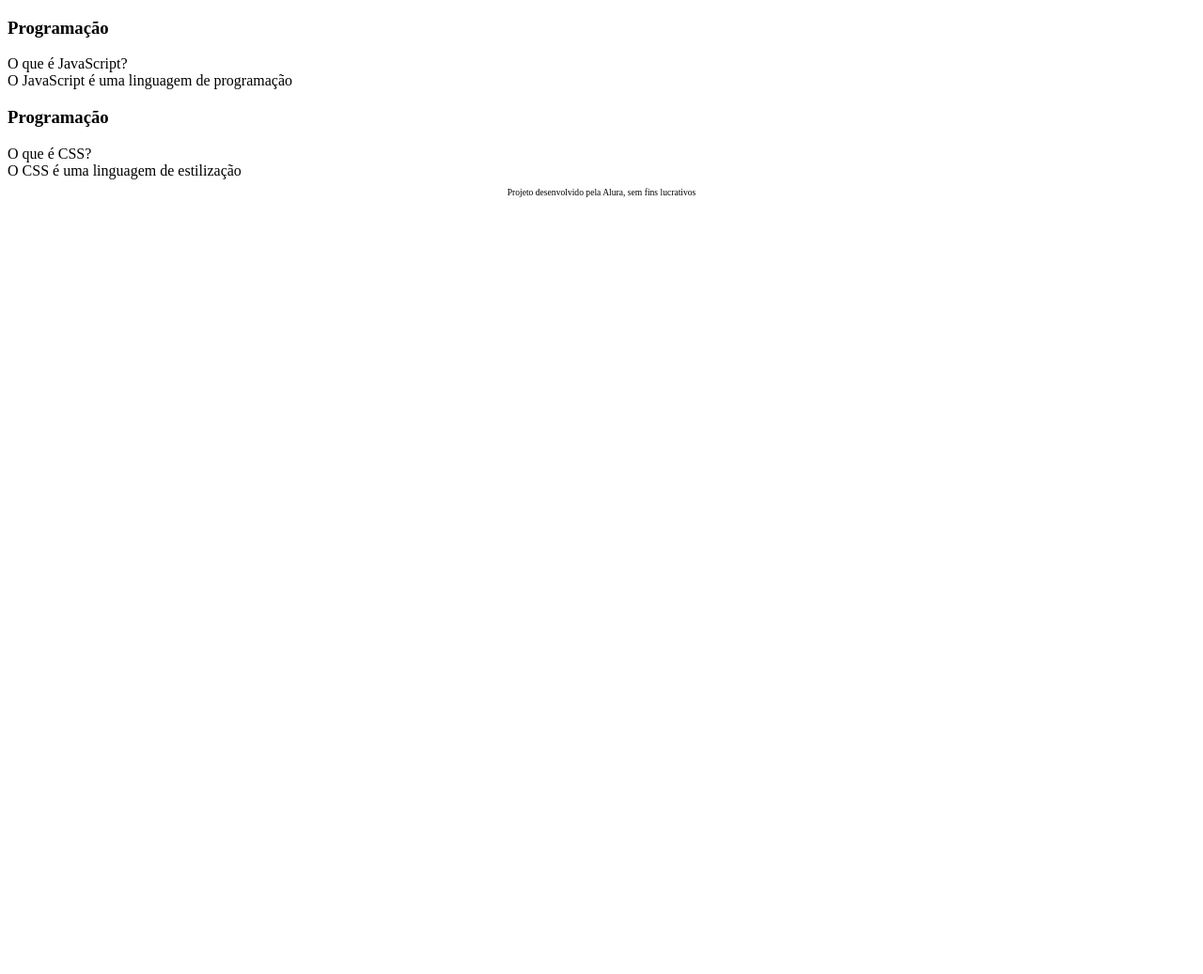
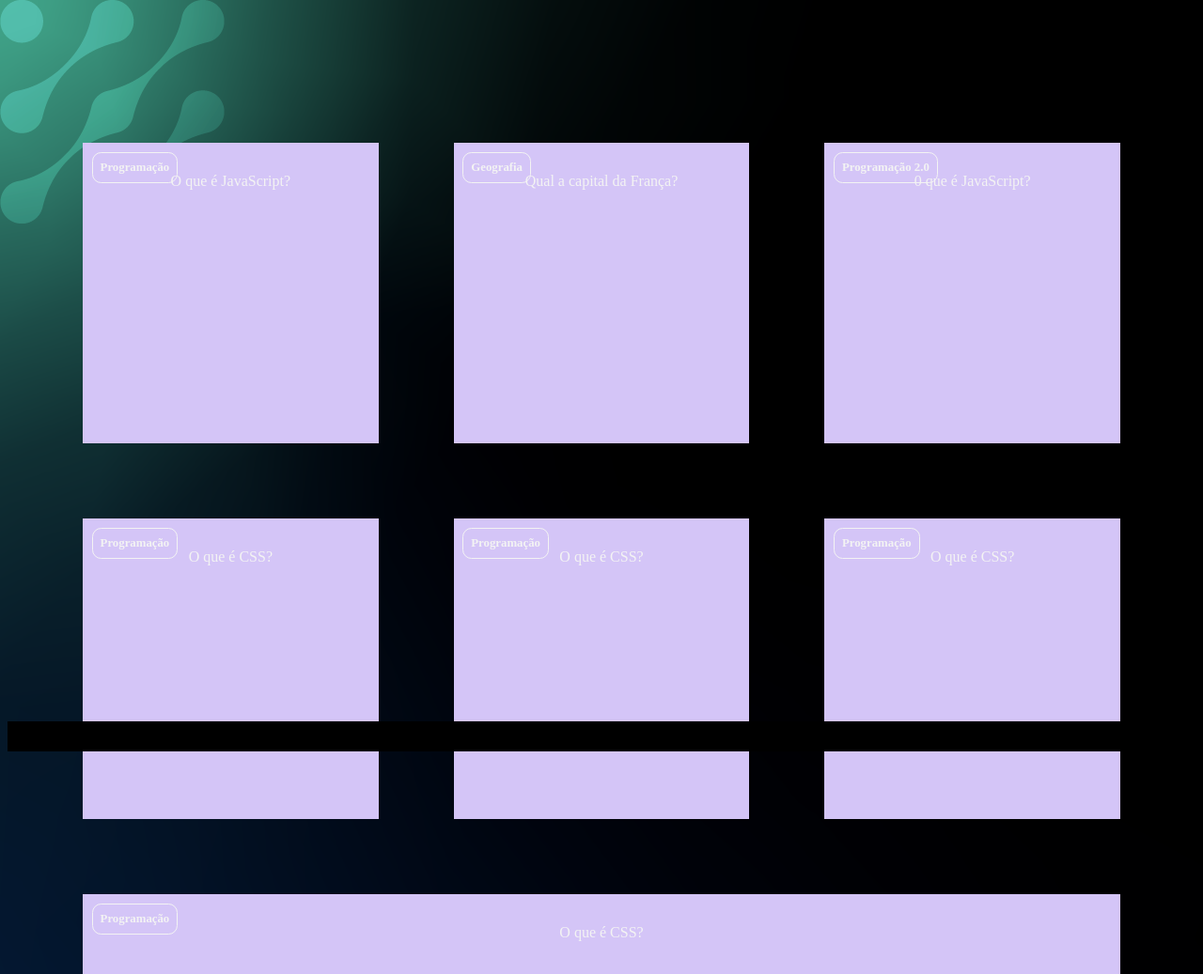
Before and after one commit to micheli24/3-trimestre, a plain HTML site: page index.html in a window 1280 px wide. Shown: the top 1037 px of the page at 94% size. Before the commit the page ends 800 px from the top, so only its background shows below. Drawn offline with Linux system fonts and the light colour scheme.

Commit message:
Add files via upload

```diff
--- a/index.html
+++ b/index.html
@@ -4,7 +4,6 @@
     <meta charset="UTF-8">
     <meta name="viewport" content="width=device-width, initial-scale=1.0">
     <link rel="stylesheet" href="style.css">
-
     <title>Flashcard</title>
 </head>
 <body>
@@ -14,10 +13,32 @@
                 <div class="cartao__conteudo">
                     <h3>Programação</h3>
                     <div class="cartao__conteudo__pergunta">
-                                        O que é JavaScript?
+                        <p>O que é JavaScript?</p>
                     </div>
                     <div class="cartao__conteudo__resposta">
-                                        O JavaScript é uma linguagem de programação
+                        <p>O JavaScript é uma linguagem de programação</p>
+                    </div>
+                </div>
+            </article>
+            <article class="cartao">
+                <div class="cartao__conteudo">
+                    <h3>Geografia</h3>
+                    <div class="cartao__conteudo__pergunta">
+                        <p>Qual a capital da França?</p>
+                    </div>
+                    <div class="cartao__conteudo__resposta">
+                        <p>A capital da França é Paris</p>
+                    </div>
+                </div>
+            </article>
+            <article class="cartao">
+                <div class="cartao__conteudo">
+                    <h3>Programação 2.0</h3>
+                    <div class="cartao__conteudo__pergunta">
+                        <p>0 que é JavaScript?</p>
+                    </div>
+                    <div class="cartao__conteudo__resposta">
+                        <p>0 JavaScript é uma linguagem de programação</p>
                     </div>
                 </div>
             </article>
@@ -25,10 +46,43 @@
                 <div class="cartao__conteudo">
                     <h3>Programação</h3>
                     <div class="cartao__conteudo__pergunta">
-                                    O que é CSS?
+                        <p>O que é CSS?</p>
                     </div>
                     <div class="cartao__conteudo__resposta">
-                                    O CSS é uma linguagem de estilização
+                    <p>O CSS é uma linguagem de estilização</p>
+                    </div>
+                </div>
+            </article>
+            <article class="cartao">
+                <div class="cartao__conteudo">
+                    <h3>Programação</h3>
+                    <div class="cartao__conteudo__pergunta">
+                        <p>O que é CSS?</p>
+                    </div>
+                    <div class="cartao__conteudo__resposta">
+                    <p>O CSS é uma linguagem de estilização</p>
+                    </div>
+                </div>
+            </article>
+            <article class="cartao">
+                <div class="cartao__conteudo">
+                    <h3>Programação</h3>
+                    <div class="cartao__conteudo__pergunta">
+                        <p>O que é CSS?</p>
+                    </div>
+                    <div class="cartao__conteudo__resposta">
+                    <p>O CSS é uma linguagem de estilização</p>
+                    </div>
+                </div>
+            </article>
+            <article class="cartao">
+                <div class="cartao__conteudo">
+                    <h3>Programação</h3>
+                    <div class="cartao__conteudo__pergunta">
+                        <p>O que é CSS?</p>
+                    </div>
+                    <div class="cartao__conteudo__resposta">
+                    <p>O CSS é uma linguagem de estilização</p>
                     </div>
                 </div>
             </article>
@@ -37,6 +91,5 @@
     <footer>
         <p>Projeto desenvolvido pela Alura, sem fins lucrativos</p>
     </footer>
-
 </body>
 </html>
--- a/style.css
+++ b/style.css
@@ -1,16 +1,91 @@
+:root {
+    --text-color: #f3f3f3;
+    --card-front-color: #d4c5f7;
+    --card-back-color: #000000;
+}
 
-    background-color: bisque;
+body {
+    background: url('bg-desktop.webp');
     font-family: Bai Jamjuree;
 }
 
+#container {
+    display: flex;
+     flex-wrap: wrap;
+     justify-content: space-between;
+     padding: 4rem;
+     gap: 3rem;
+}
+
+.cartao {
+    margin: 1rem 1rem;
+    height: 20rem;
+    flex-grow: 1;
+    flex-basis: calc(33% - 6rem);
+}
+
+.cartao__conteudo {
+    background-color: var(--card-front-color);
+    text-align: center;
+    /* background-color: aquamarine; */
+    height: 100%;
+    transform-style: preserve-3d;
+    transition: transform 300ms ease-in-out;
+}
+
+.cartao__conteudo h3 {
+    color: var(--text-color);
+    border: 1px solid var(--text-color);
+    text-align: left;
+    padding: 0.5rem;
+    position: absolute;
+    margin: 0.6rem;
+    border-radius: 0.6rem;
+    font-size: 1vw;
+    backface-visibility: hidden;
+}
+
+.cartao__conteudo p {
+    margin-top: 1rem;
+    padding: 2rem;
+    margin-top: 4rem;
+}
+
+.cartao__conteudo__pergunta p {
+    color: var(--text-color);
+    font-weight: 500;
+}
+
+.cartao__conteudo__resposta p {
+    color: var(--card-back-color);
+    font-weight: 700;
+}
+
+.cartao:hover .cartao__conteudo {
+    transform: rotateY(180deg);
+}
+
+
+.cartao__conteudo__resposta {
+    backface-visibility: hidden;
+    position: absolute;
+    height: 100%;
+    width: 100%;
+}
+
+.cartao__conteudo__resposta {
+    transform: rotateY(180deg);
+}
+
 footer {
-    background-color: rgb(73, 119, 79);
-    color: rgb(223, 181, 210);
+    background-color: black;
+    color: rgb(0, 0, 0);
     position: fixed;
     bottom: 0;
     width: 100%;
     height: 2rem;
 }
+
 footer p {
     text-align: center;
     font-size: 0.6rem;
```
Also changed, not shown: bg-desktop.webp (added), bg-mobile.webp (added), bg-tablet.webp (added). Lines whose indentation alone changed are shown as unchanged.
